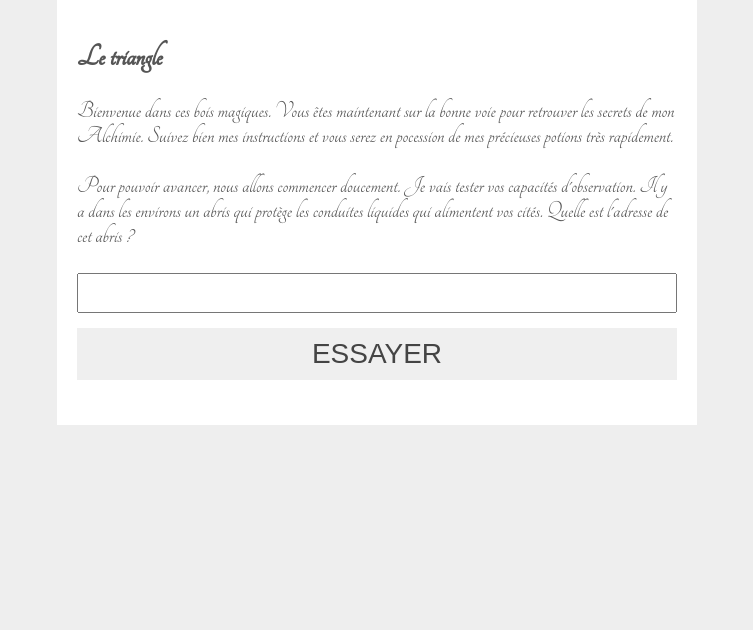
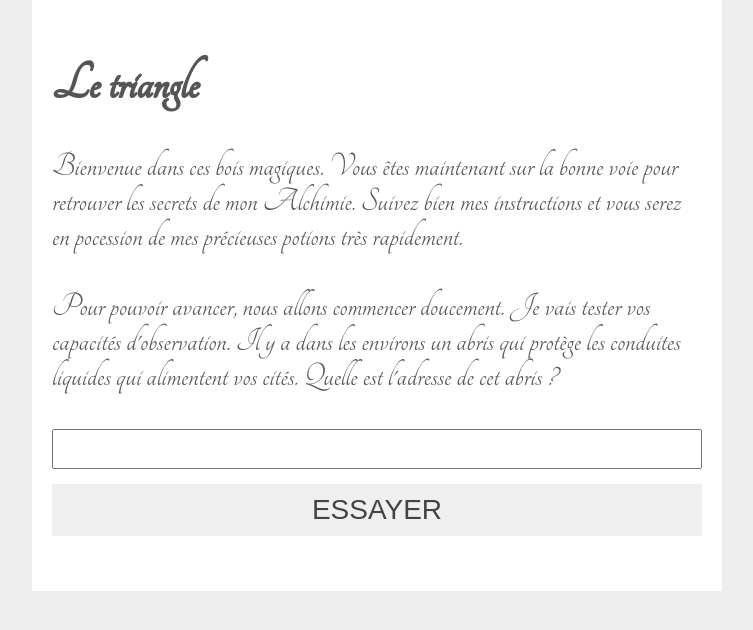
Before and after one commit to MatthieuNarcisi/riddle-game, a plain HTML site: page riddle-01-triangle/index.html in a window 1280 px wide. Shown: the whole page, without its empty margins (263-1016 px from the left). Drawn offline with Linux system fonts and the light colour scheme.

Commit message:
Fix somme CSS

```diff
--- a/styles.css
+++ b/styles.css
@@ -7,7 +7,7 @@ body {
 }
 
 .main-content {
-  width: 600px;
+  width: 650px;
   margin: 0px auto;
   padding: 20px;
   background: white;
@@ -28,8 +28,16 @@ body {
   padding: 10px;
 }
 
+h1 {
+  font-size: 55px;
+}
+
+h2 {
+  font-size: 45px;
+}
+
 p {
-  font-size: 25px;
+  font-size: 35px;
 }
 
 #next-step {
```
